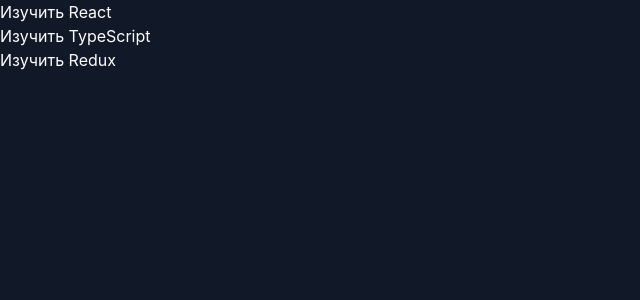
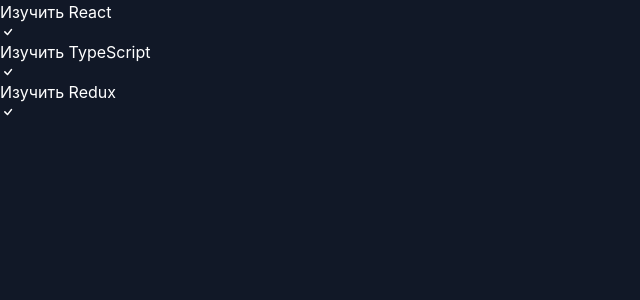
Before and after one commit to Kuban23/To-do-list-React-TypeScript-Tailwind-css, a React (Create React App) app: page / in a window 1280 px wide. Shown: the top 300 px of the page, without its empty margins (0-640 px from the left). Built offline with nearby package versions, Linux system fonts and the light colour scheme.

Commit message:
создал компонет Check

```diff
--- a/package.json
+++ b/package.json
@@ -10,8 +10,10 @@
     "@types/node": "^16.18.11",
     "@types/react": "^18.0.27",
     "@types/react-dom": "^18.0.10",
+    "classnames": "^2.3.2",
     "react": "^18.2.0",
     "react-dom": "^18.2.0",
+    "react-icons": "^4.7.1",
     "react-scripts": "5.0.1",
     "typescript": "^4.9.4",
     "web-vitals": "^2.1.4"
--- a/src/components/screens/Home/TodoItem.tsx
+++ b/src/components/screens/Home/TodoItem.tsx
@@ -1,10 +1,11 @@
 import { type } from '@testing-library/user-event/dist/type'
 import React from 'react'
+import Check from './check/Check'
 
 type TodoType = {
    id: number,
    title: string,
-   isCompleted: boolean
+   isCompleted: boolean,
 }
 
 type PropsType = {
@@ -16,7 +17,9 @@
    return (
       <div>
          {props.todos.map(todo =>
-            <div key={todo.id}>{todo.title}</div>)
+            <div key={todo.id}>{todo.title}
+            <Check/>
+            </div>)
          }
       </div>
    )
--- /dev/null
+++ b/src/components/screens/Home/check/Check.tsx
@@ -0,0 +1,12 @@
+import React from 'react'
+import { BsCheck } from 'react-icons/bs'
+
+const Check = () => {
+   return (
+      <div>
+         <BsCheck />
+      </div>
+   )
+}
+
+export default Check
```
Also changed, not shown: 1 other file (tests, documents, lock files or other folders).
